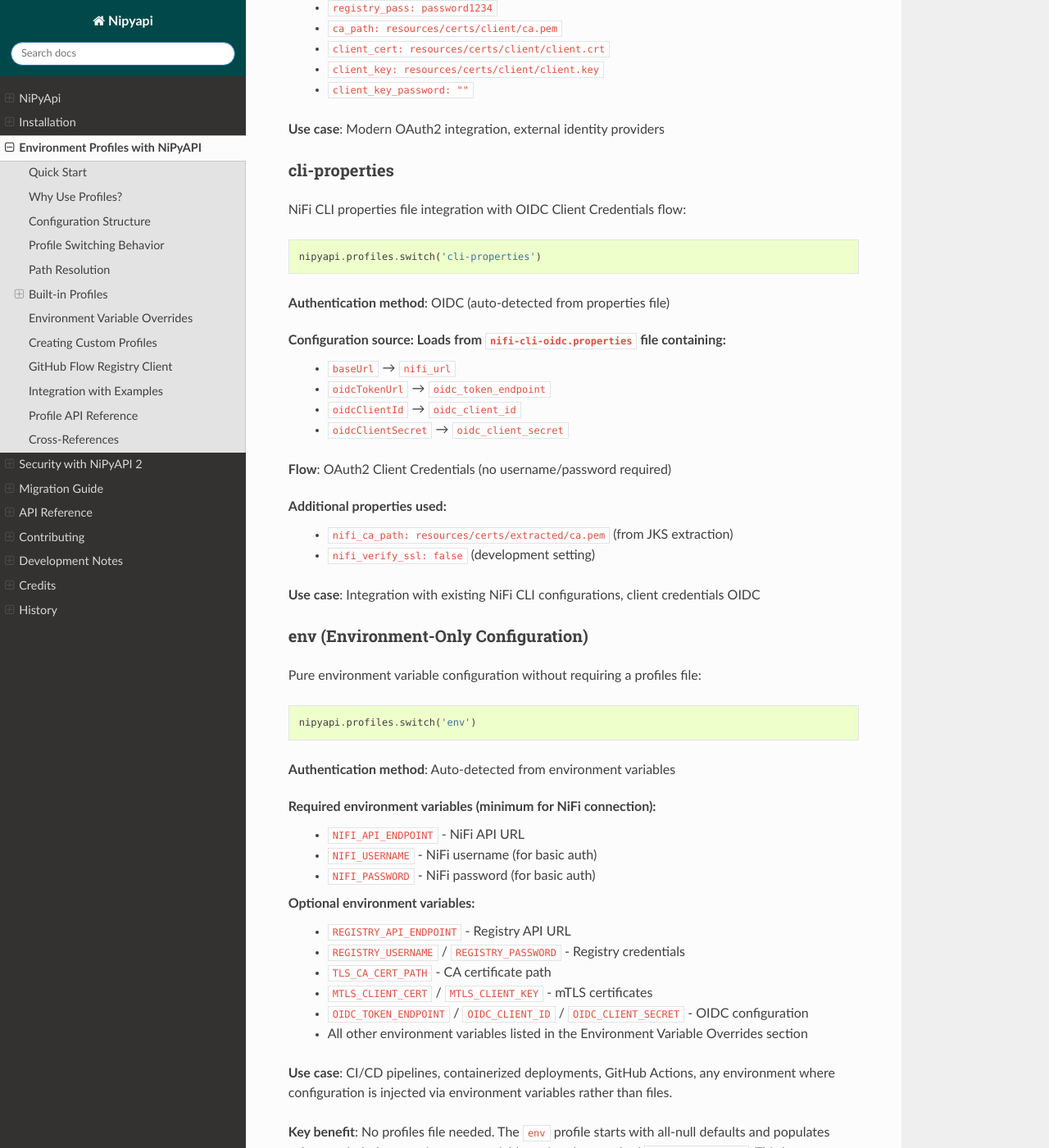
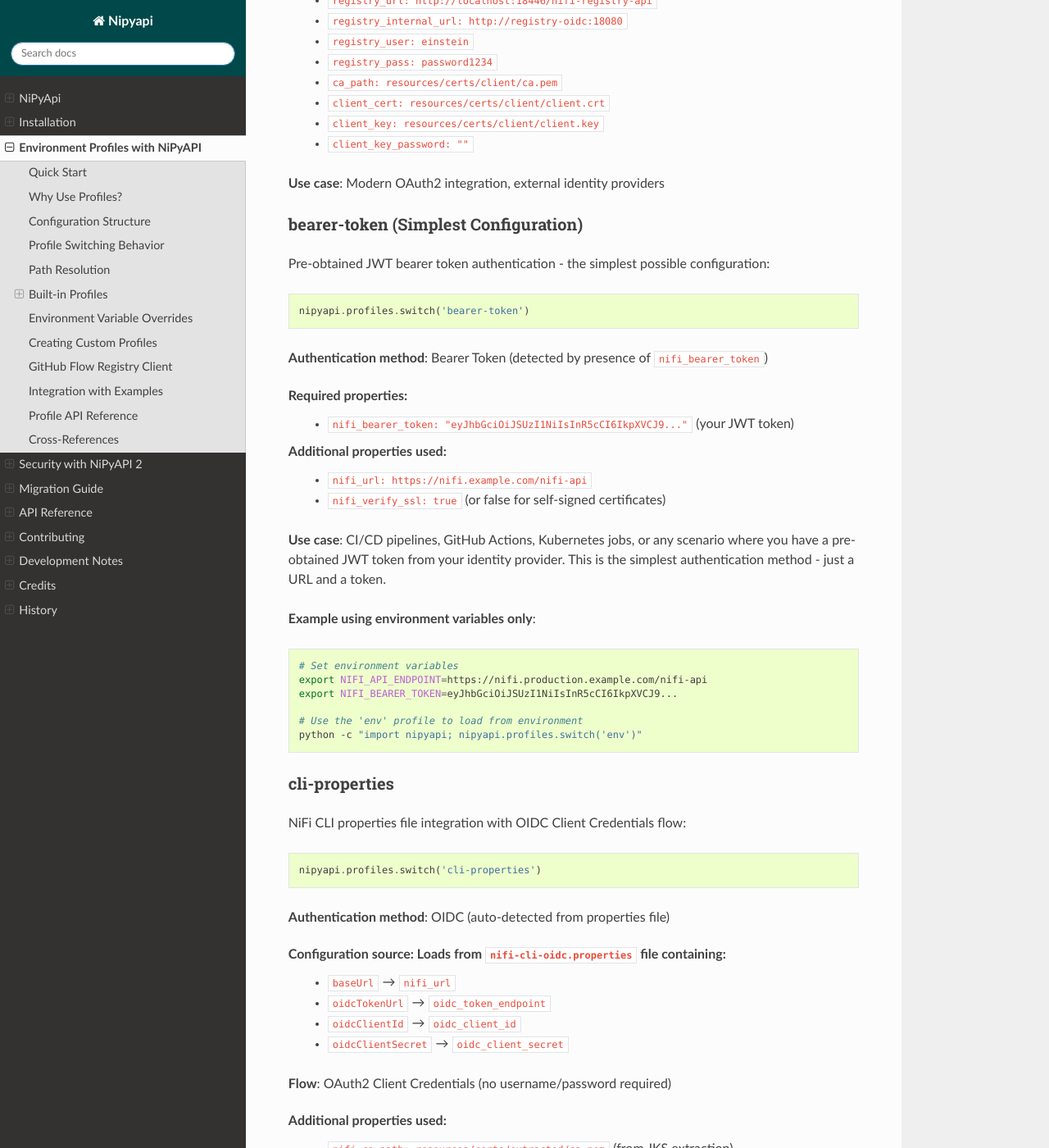
Before and after one commit to Chaffelson/nipyapi, a Sphinx documentation site: the page built from docs/profiles.rst, in a window 1280 px wide and 1400 px high, scrolled down 7348 px. Shown: the whole window at 82% size. Built offline with Sphinx 7.4.7 and the Read the Docs theme 3.1.0, drawn with Linux system fonts in a browser that asks for light colours; the version number could not be read and is left out; some of the changed text lies outside the part shown.

Commit message:
docs: add bearer token authentication to profiles documentation
- Add nifi_bearer_token to configuration structure and keys
- Document bearer as highest priority NiFi auth method
- Add bearer-token profile example in profiles.yml
- Add NIFI_BEARER_TOKEN environment variable mapping

```diff
--- a/docs/profiles.rst
+++ b/docs/profiles.rst
@@ -37,6 +37,7 @@
 - ``secure-ldap`` - LDAP authentication over TLS
 - ``secure-mtls`` - Mutual TLS certificate authentication
 - ``secure-oidc`` - OpenID Connect (OAuth2) authentication
+- ``bearer-token`` - Pre-obtained JWT bearer token
 - ``env`` - Pure environment variable configuration (no profiles file required)
 
 Why Use Profiles?
@@ -133,6 +135,7 @@
 
 Authentication credentials:
   - ``nifi_user`` / ``nifi_pass`` - NiFi Basic authentication credentials
+  - ``nifi_bearer_token`` - Pre-obtained JWT bearer token for NiFi
   - ``registry_user`` / ``registry_pass`` - Registry Basic authentication credentials
 
 Shared SSL/TLS certificates (simple PKI - convenience options where both NiFi and Registry share configuration):
@@ -155,7 +158,7 @@
   - ``nifi_proxy_identity`` - Identity for NiFi → Registry proxied requests
 
 Authentication method control:
-  - ``nifi_auth_method`` - Explicit authentication method for NiFi (overrides auto-detection). Valid values: ``oidc``, ``mtls``, ``basic``
+  - ``nifi_auth_method`` - Explicit authentication method for NiFi (overrides auto-detection). Valid values: ``bearer``, ``oidc``, ``mtls``, ``basic``
   - ``registry_auth_method`` - Explicit authentication method for Registry (overrides auto-detection). Valid values: ``mtls``, ``basic``, ``unauthenticated``
 
 OIDC authentication:
@@ -170,7 +173,7 @@
 1. **Explicit method specification** (highest priority): If ``nifi_auth_method`` or ``registry_auth_method`` are set, that method is used regardless of other available credentials.
 2. **Auto-detection** (fallback): When no explicit method is specified, the system auto-detects based on available credentials. Detection order varies by service:
 
-   - **NiFi**: **1) OIDC** (``oidc_token_endpoint``), **2) mTLS** (``client_cert`` + ``client_key``), **3) Basic Auth** (``nifi_user`` + ``nifi_pass``)
+   - **NiFi**: **1) Bearer Token** (``nifi_bearer_token``), **2) OIDC** (``oidc_token_endpoint``), **3) mTLS** (``client_cert`` + ``client_key``), **4) Basic Auth** (``nifi_user`` + ``nifi_pass``)
    - **Registry**: **1) mTLS** (``client_cert`` + ``client_key``), **2) Basic Auth** (``registry_user`` + ``registry_pass``), **3) Unauthenticated** (no credentials required)
 
 For predictable behavior, either use explicit method specification or design profiles with only one authentication method per environment.
@@ -318,6 +321,37 @@
 
 **Use case**: Modern OAuth2 integration, external identity providers
 
+bearer-token (Simplest Configuration)
+--------------------------------------
+
+Pre-obtained JWT bearer token authentication - the simplest possible configuration:
+
+.. code-block:: python
+
+    nipyapi.profiles.switch('bearer-token')
+
+**Authentication method**: Bearer Token (detected by presence of ``nifi_bearer_token``)
+
+**Required properties**:
+  - ``nifi_bearer_token: "eyJhbGciOiJSUzI1NiIsInR5cCI6IkpXVCJ9..."`` (your JWT token)
+
+**Additional properties used**:
+  - ``nifi_url: https://nifi.example.com/nifi-api``
+  - ``nifi_verify_ssl: true`` (or false for self-signed certificates)
+
+**Use case**: CI/CD pipelines, GitHub Actions, Kubernetes jobs, or any scenario where you have a pre-obtained JWT token from your identity provider. This is the simplest authentication method - just a URL and a token.
+
+**Example using environment variables only**:
+
+.. code-block:: shell
+
+    # Set environment variables
+    export NIFI_API_ENDPOINT=https://nifi.production.example.com/nifi-api
+    export NIFI_BEARER_TOKEN=eyJhbGciOiJSUzI1NiIsInR5cCI6IkpXVCJ9...
+
+    # Use the 'env' profile to load from environment
+    python -c "import nipyapi; nipyapi.profiles.switch('env')"
+
 cli-properties
 --------------
 
@@ -410,6 +444,7 @@
   - ``REGISTRY_API_ENDPOINT`` → ``registry_url``
   - ``NIFI_USERNAME`` → ``nifi_user``
   - ``NIFI_PASSWORD`` → ``nifi_pass``
+  - ``NIFI_BEARER_TOKEN`` → ``nifi_bearer_token``
   - ``REGISTRY_USERNAME`` → ``registry_user``
   - ``REGISTRY_PASSWORD`` → ``registry_pass``
 
```
Also changed, not shown: other parts of docs/profiles.rst (+1 -0 lines), 2 other files.
